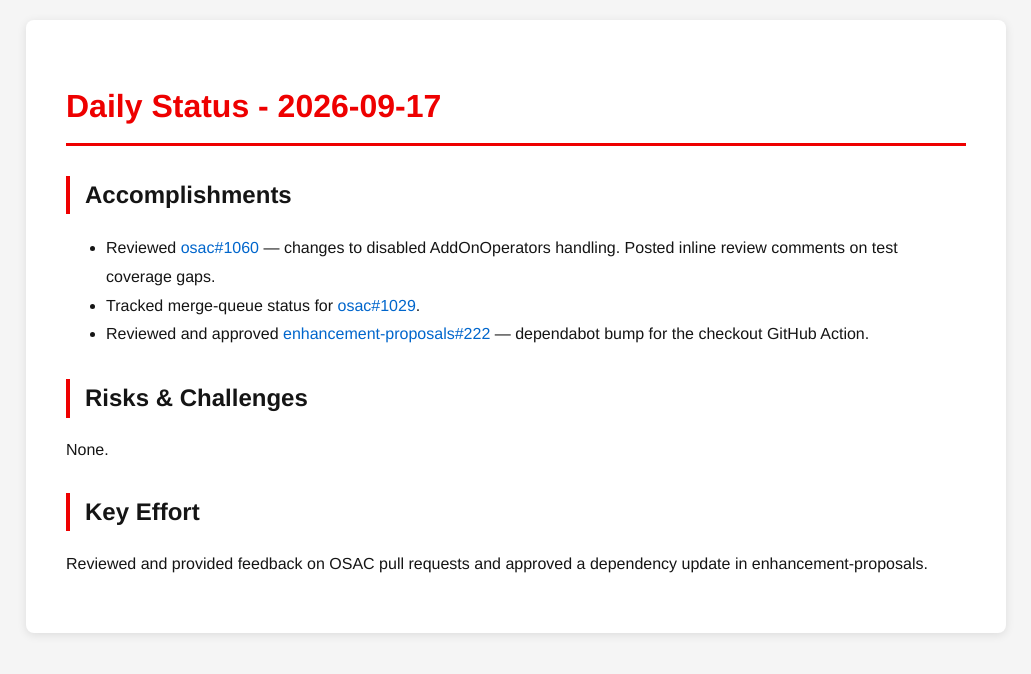
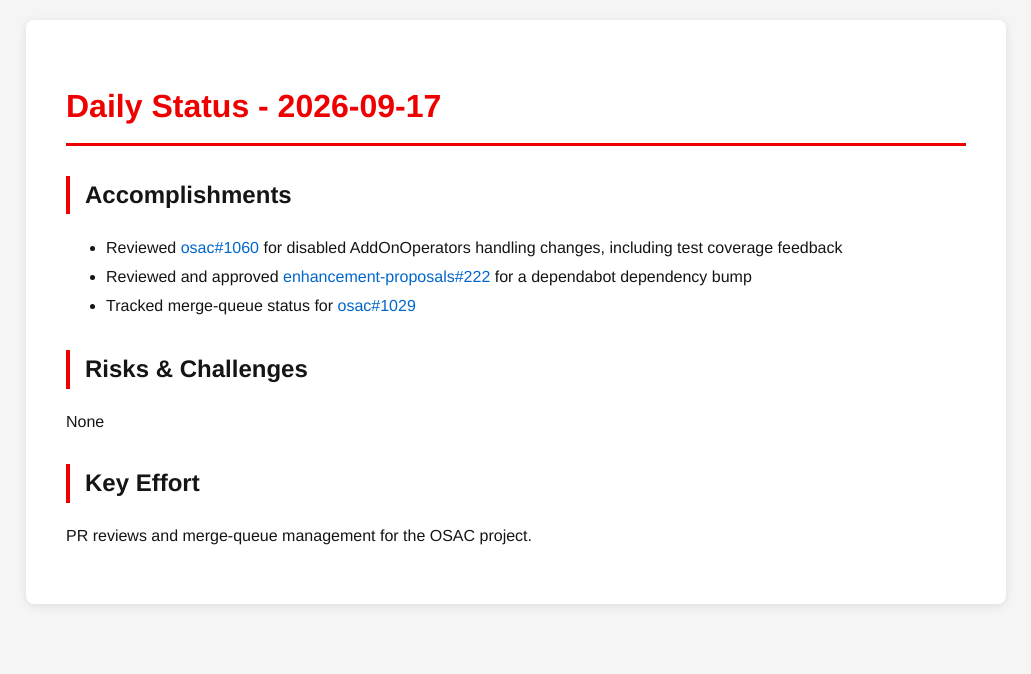
Before and after one commit to tzvatot/daily-status, a Jekyll site: the page built from 2026-09-17.md, in a window 1280 px wide. Shown: the top 674 px of the page, without its empty margins (124-1155 px from the left). Built offline with Jekyll 4.4.1, drawn with Linux system fonts in a browser that asks for light colours.

Commit message:
Daily status update - 2026-09-17

```diff
--- a/2026-09-17.md
+++ b/2026-09-17.md
@@ -7,12 +7,12 @@
 # Daily Status - 2026-09-17
 
 ## Accomplishments
-- Reviewed [osac#1060](https://github.com/osac-project/osac/pull/1060) — changes to disabled AddOnOperators handling. Posted inline review comments on test coverage gaps.
-- Tracked merge-queue status for [osac#1029](https://github.com/osac-project/osac/pull/1029).
-- Reviewed and approved [enhancement-proposals#222](https://github.com/osac-project/enhancement-proposals/pull/222) — dependabot bump for the checkout GitHub Action.
+- Reviewed [osac#1060](https://github.com/osac-project/osac/pull/1060) for disabled AddOnOperators handling changes, including test coverage feedback
+- Reviewed and approved [enhancement-proposals#222](https://github.com/osac-project/enhancement-proposals/pull/222) for a dependabot dependency bump
+- Tracked merge-queue status for [osac#1029](https://github.com/osac-project/osac/pull/1029)
 
 ## Risks & Challenges
-None.
+None
 
 ## Key Effort
-Reviewed and provided feedback on OSAC pull requests and approved a dependency update in enhancement-proposals.
+PR reviews and merge-queue management for the OSAC project.
```
